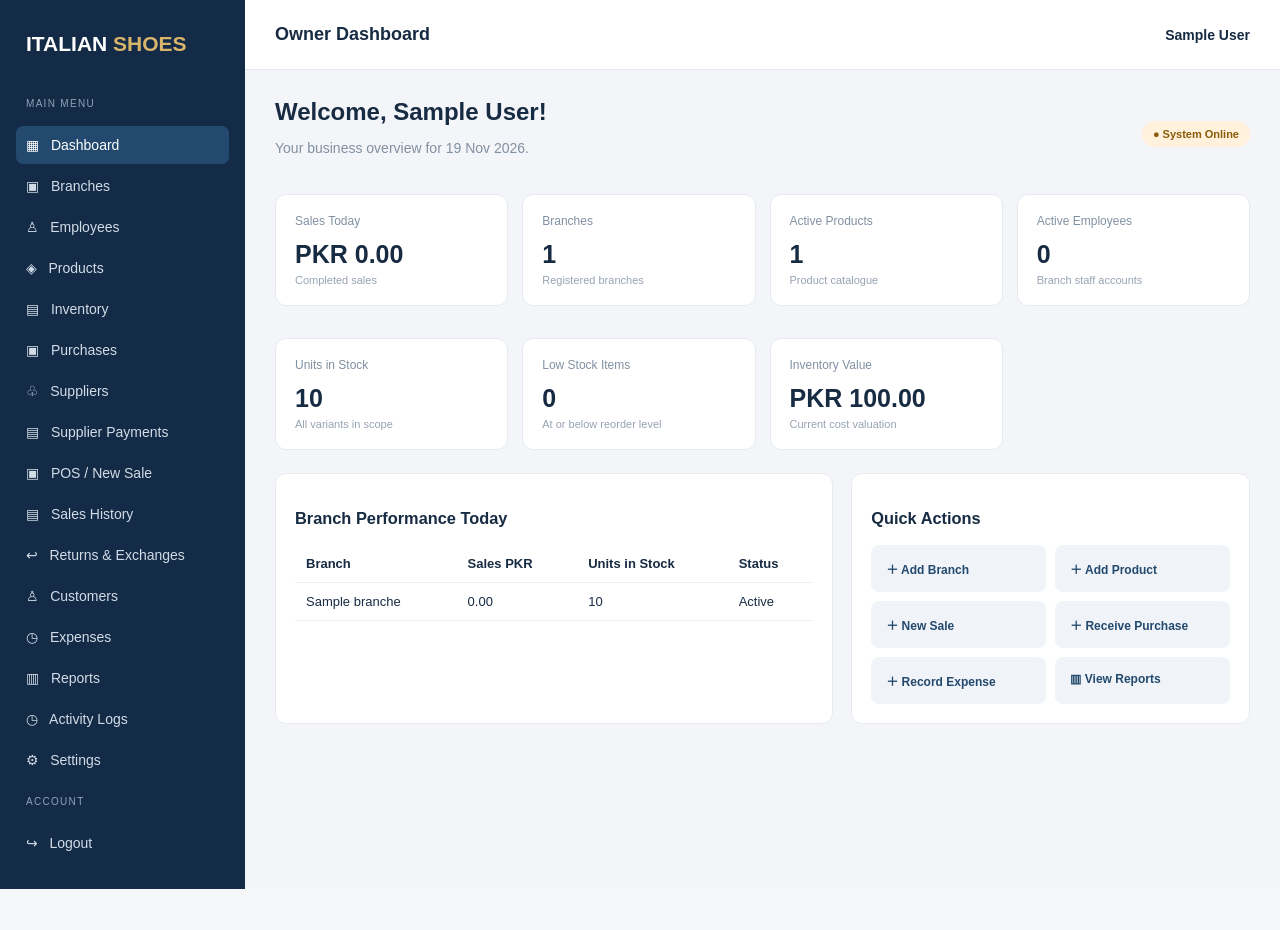
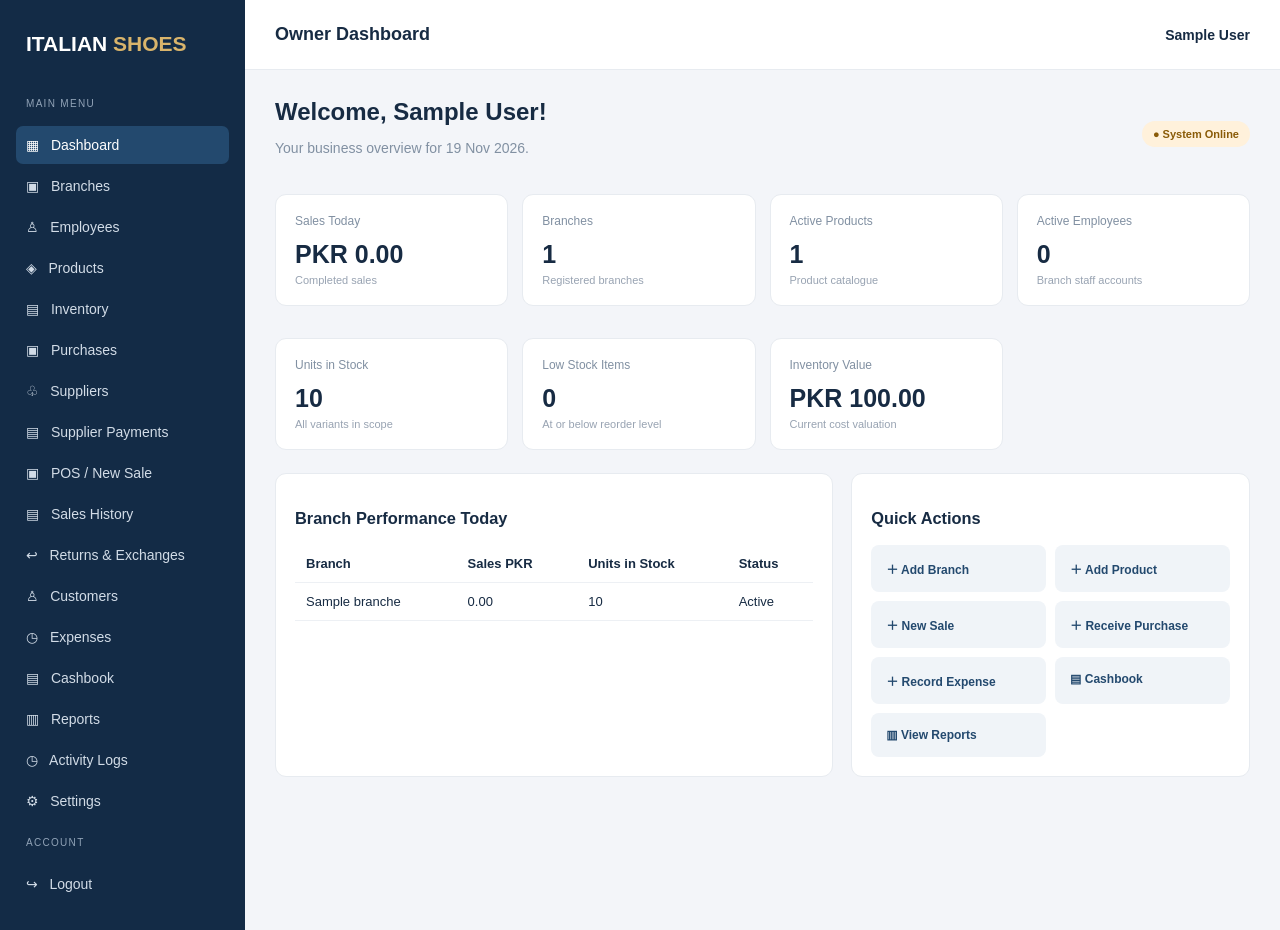
Before and after one commit to Hunneybaloch/italian-shoes-pos, a Laravel app: page /dashboard in a window 1280 px wide. Before the commit the page ends 889 px from the top, so only its background shows below. Run offline with Laravel 12, Linux system fonts and the light colour scheme; a user stored in the database is signed in; data comes from the database, SQL or seed files in the repository; tables that the repository leaves empty hold one stand-in row (values such as "Sample post").

Commit message:
Add cashbook navigation and quick action to dashboard

```diff
--- a/resources/views/dashboard.blade.php
+++ b/resources/views/dashboard.blade.php
@@ -11,7 +11,7 @@
 @if($user->hasPermission('sales.view'))<a href="{{ route('sales.index') }}">▤ &nbsp; Sales History</a>@endif
 @if($user->hasPermission('sales.returns'))<a href="{{ route('returns.index') }}">↩ &nbsp; Returns & Exchanges</a>@endif
 @if($user->hasPermission('customers.view'))<a href="{{ route('customers.index') }}">♙ &nbsp; Customers</a>@endif
-@if($user->hasPermission('expenses.view'))<a href="{{ route('expenses.index') }}">◷ &nbsp; Expenses</a>@endif
+@if($user->hasPermission('expenses.view'))<a href="{{ route('expenses.index') }}">◷ &nbsp; Expenses</a><a href="{{ route('cashbook.index') }}">▤ &nbsp; Cashbook</a>@endif
 @if($user->hasPermission('reports.view'))<a href="{{ route('reports.index') }}">▥ &nbsp; Reports</a>@endif
 @if($user->hasPermission('activity-logs.view'))<a href="{{ route('activity-logs.index') }}">◷ &nbsp; Activity Logs</a>@endif
 @if($owner)<a href="{{ route('settings.index') }}">⚙ &nbsp; Settings</a>@endif
@@ -30,6 +30,6 @@
 @if($user->hasPermission('products.create'))<a href="{{ route('products.create') }}">＋ Add Product</a>@endif
 @if($user->hasPermission('sales.create'))<a href="{{ route('pos.index') }}">＋ New Sale</a>@endif
 @if($user->hasPermission('inventory.manage'))<a href="{{ route('purchases.create') }}">＋ Receive Purchase</a>@endif
-@if($user->hasPermission('expenses.manage'))<a href="{{ route('expenses.index') }}">＋ Record Expense</a>@endif
+@if($user->hasPermission('expenses.manage'))<a href="{{ route('expenses.index') }}">＋ Record Expense</a><a href="{{ route('cashbook.index') }}">▤ Cashbook</a>@endif
 @if($user->hasPermission('reports.view'))<a href="{{ route('reports.index') }}">▥ View Reports</a>@endif
 </div></div></div></section></main></div></body></html>
```
